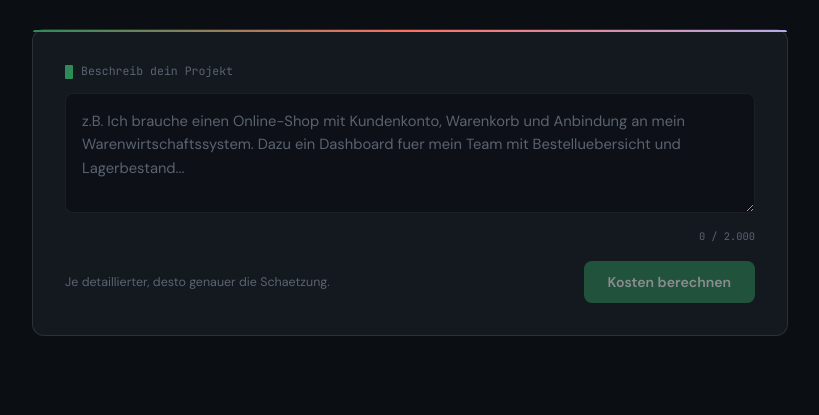
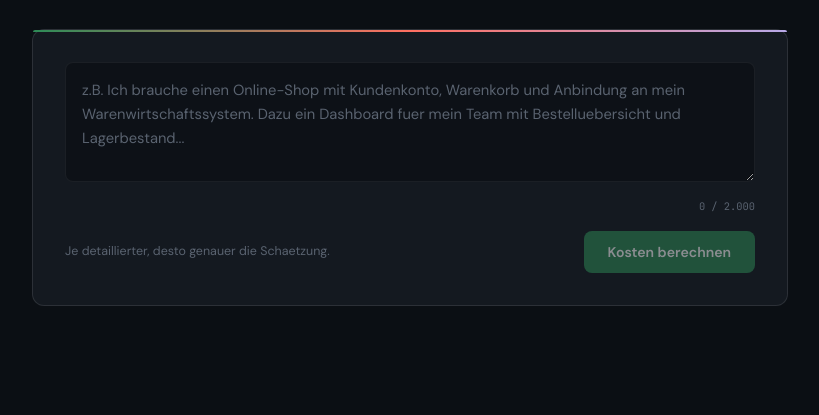
Before and after one commit to yves-s/personal-website, a plain HTML site: page index.html in a window 1280 px wide. Shown: the part 1039-1454 px from the top of the page, without its empty margins (230-1049 px from the left). Drawn offline with Linux system fonts and the light colour scheme.

Commit message:
fix: remove confusing blinking cursor label above textarea
The blinking cursor and "Beschreib dein Projekt" label above the textarea
suggested a terminal input but the actual input field was below, causing
confusion. Removed both elements.

Co-Authored-By: Claude Opus 4.6 <noreply@anthropic.com>

```diff
--- a/index.html
+++ b/index.html
@@ -1244,27 +1244,6 @@
     border-radius: 12px 12px 0 0;
   }
 
-  .calc-prompt-label {
-    font-family: 'JetBrains Mono', monospace;
-    font-size: 0.72rem;
-    color: var(--text-muted);
-    margin-bottom: 0.75rem;
-    display: flex;
-    align-items: center;
-    gap: 0.5rem;
-  }
-
-  .calc-prompt-label .calc-cursor {
-    display: inline-block;
-    width: 8px;
-    height: 14px;
-    background: var(--emerald);
-    border-radius: 1px;
-    animation: blink 1s step-end infinite;
-  }
-
-  @keyframes blink { 50% { opacity: 0; } }
-
   .calc-textarea {
     width: 100%;
     min-height: 120px;
@@ -1714,10 +1693,6 @@
     <!-- Step 1: Project Input -->
     <div class="calc-step active" id="calc-step-1">
       <div class="calc-prompt-box">
-        <div class="calc-prompt-label">
-          <span class="calc-cursor"></span>
-          Beschreib dein Projekt
-        </div>
         <label for="calc-idea" class="sr-only">Projektbeschreibung</label>
         <textarea id="calc-idea" class="calc-textarea" placeholder="z.B. Ich brauche einen Online-Shop mit Kundenkonto, Warenkorb und Anbindung an mein Warenwirtschaftssystem. Dazu ein Dashboard fuer mein Team mit Bestelluebersicht und Lagerbestand..." maxlength="2000"></textarea>
         <div class="calc-char-count"><span id="calc-chars">0</span> / 2.000</div>
```
